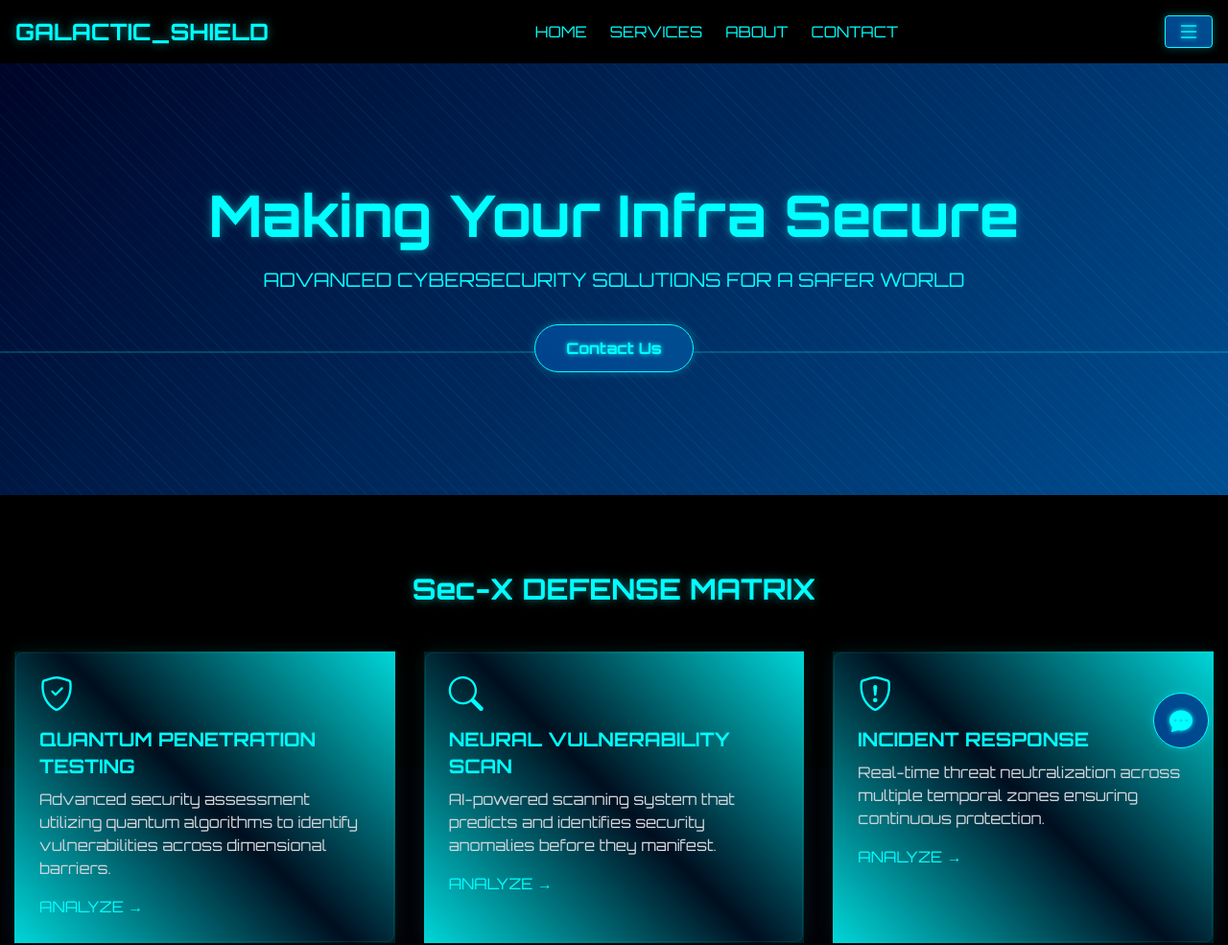
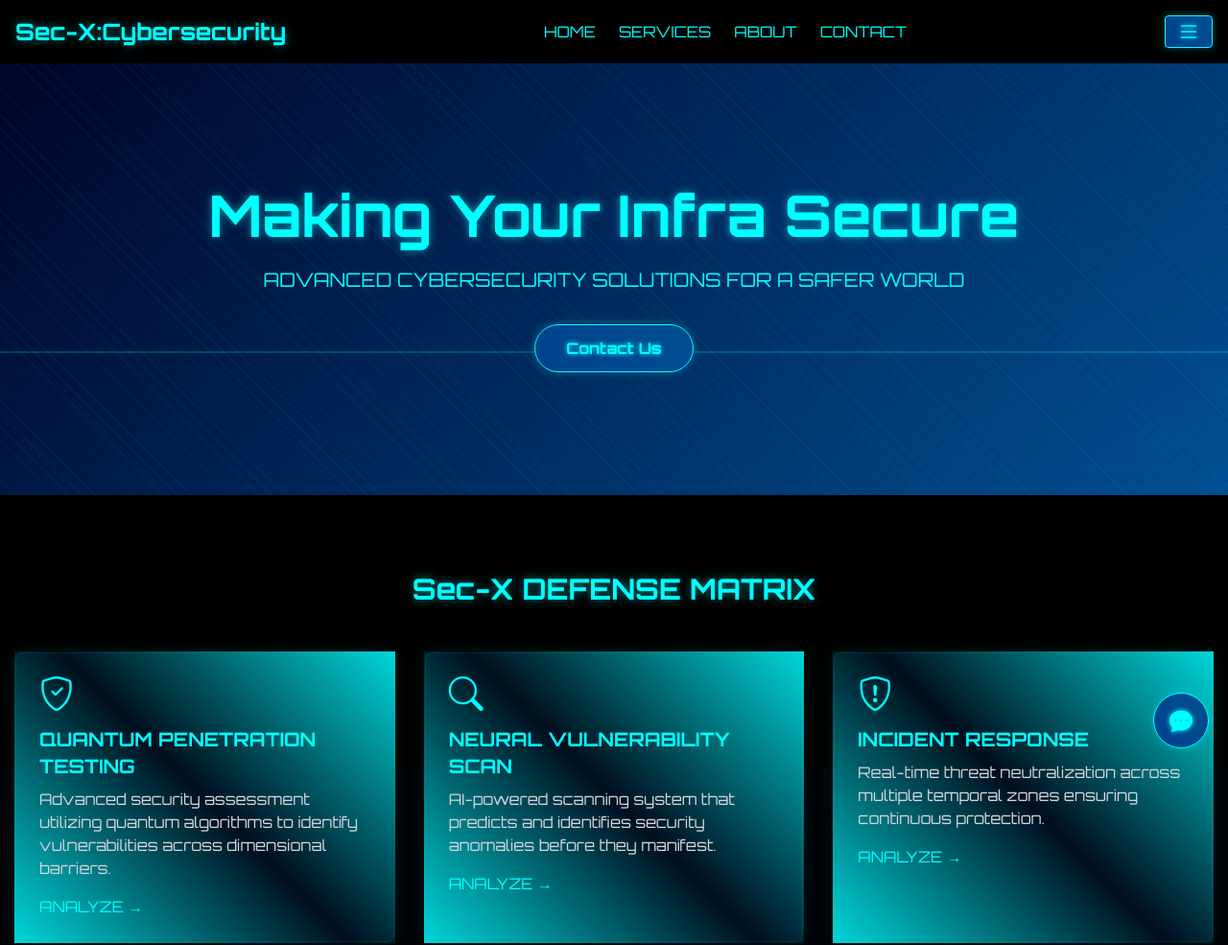
Before and after one commit to sec-x-sec/sec-x-sec, a plain HTML site: page index.html in a window 1280 px wide. Shown: the top 985 px of the page at 96% size. Drawn offline with nearby package versions, Linux system fonts and the light colour scheme.

Commit message:
Update index.html

```diff
--- a/index.html
+++ b/index.html
@@ -156,7 +156,7 @@
     <!-- Navigation -->
     <nav class="bg-black bg-opacity-90 text-cyan-400 py-4 sticky top-0 z-50">
         <div class="container mx-auto px-4 flex justify-between items-center">
-            <a href="#" class="text-2xl font-bold glow-text">GALACTIC_SHIELD</a>
+            <a href="#" class="text-2xl font-bold glow-text">Sec-X:Cybersecurity</a>
             <div class="hidden md:flex space-x-6">
                 <a href="#home" class="nav-link hover:text-cyan-300 transition-colors duration-300">HOME</a>
                 <a href="#services" class="nav-link hover:text-cyan-300 transition-colors duration-300">SERVICES</a>
```
